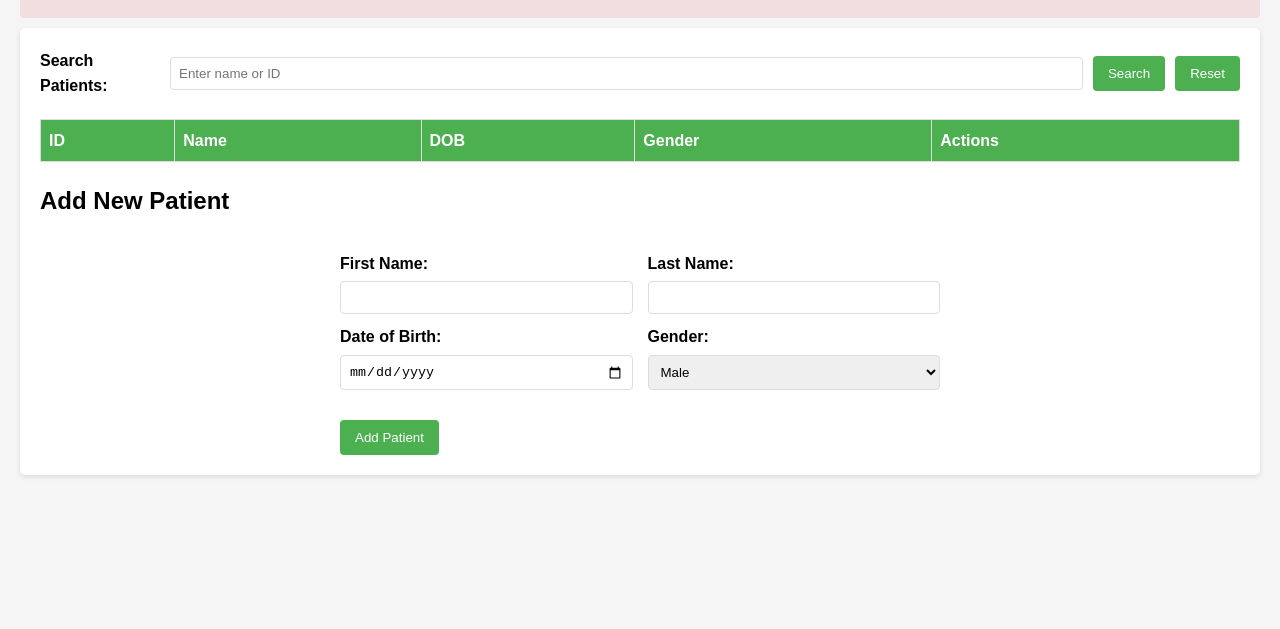
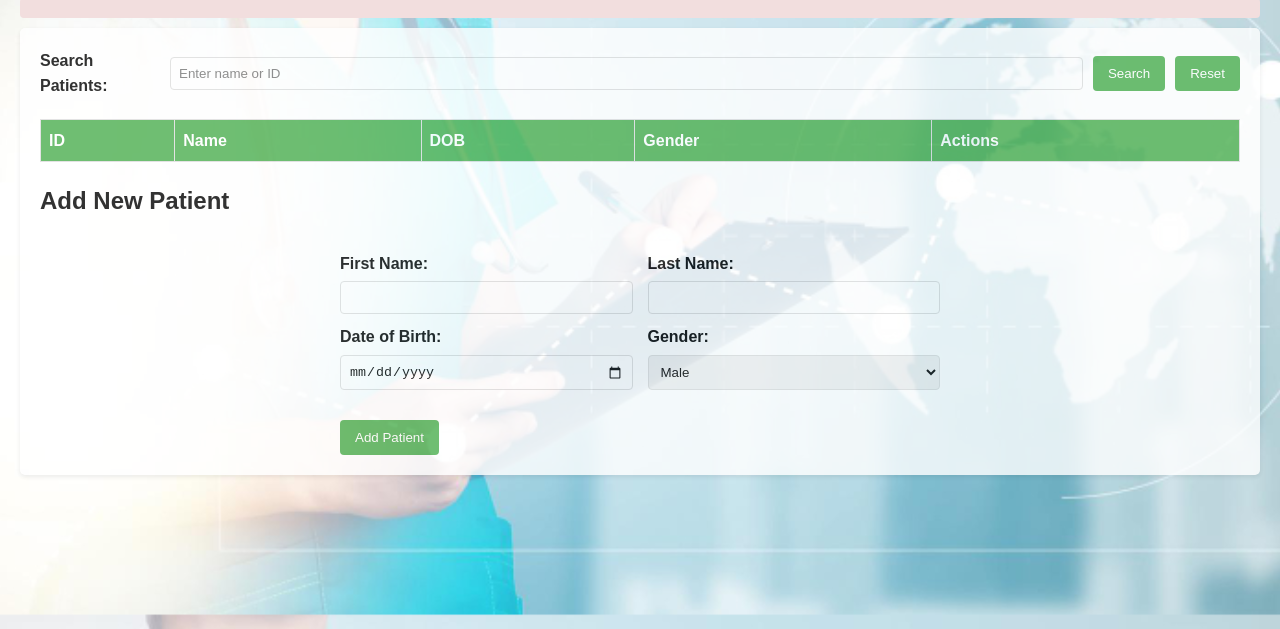
Before and after one commit to AnshulSingh-eZ/Hospital-Management, a website: page index2.html in a window 1280 px wide. Shown: the part 171-800 px from the top of the page. Drawn offline with Linux system fonts and the light colour scheme; no server answers.

Commit message:
Added BG image and updated css too!

```diff
--- a/style.css
+++ b/style.css
@@ -11,6 +11,8 @@ body {
     margin: 0;
     padding: 20px;
     background-color: #f5f5f5;
+    background-image: url('bgimg.jpg');
+    background-size: 230vh;
 }
 h1 {
     color: #333;
@@ -43,6 +45,7 @@ h1 {
     border-radius: 5px;
     box-shadow: 0 2px 5px rgba(0,0,0,0.1);
     margin-bottom: 20px;
+    opacity: 80%;
 }
 .tab-content.active {
     display: block;
```
Also changed, not shown: bgimg.jpg (added).
